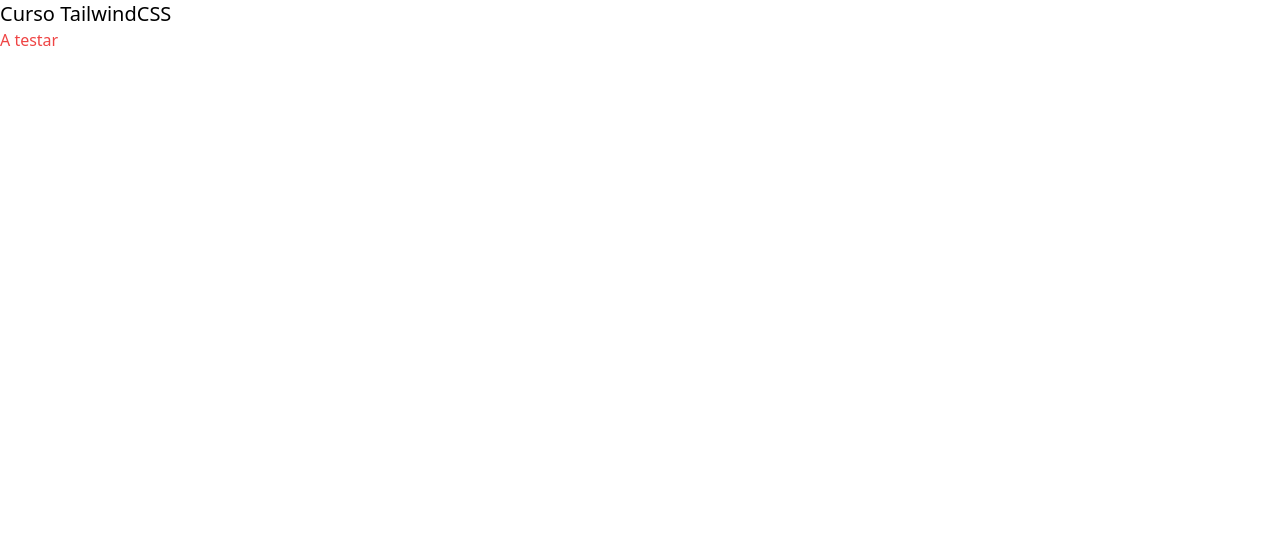
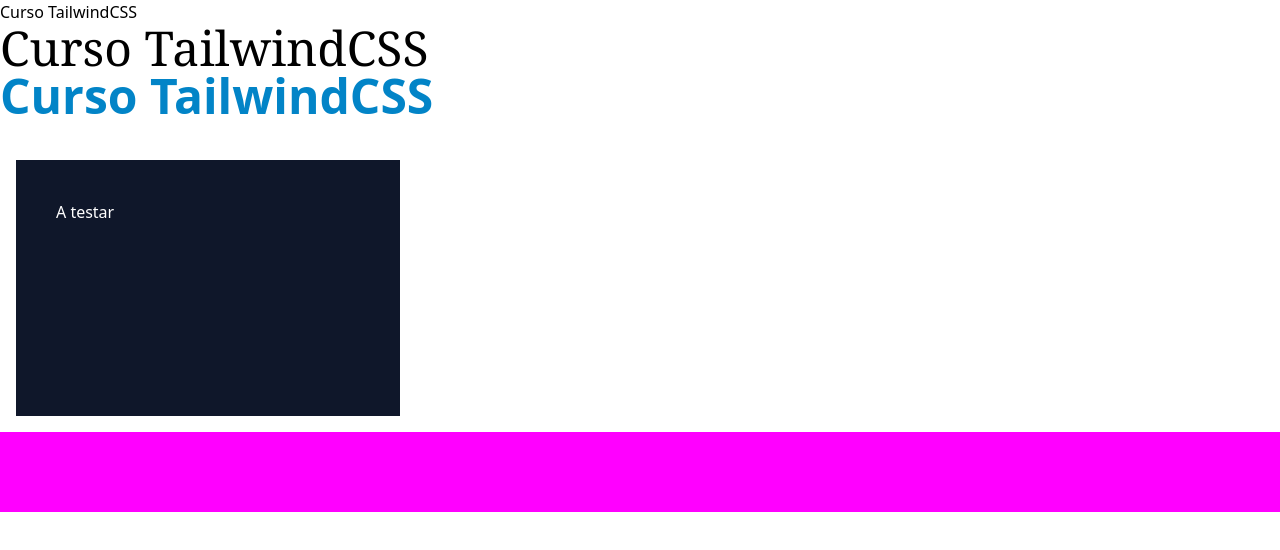
Before and after one commit to bazucas/Tailwind3Refresher, a website: page aula/src/index.html in a window 1280 px wide. Drawn offline with Linux system fonts and the light colour scheme.

Commit message:
Incremento de cores no tailwind.config.cs

```diff
--- a/aula/package.json
+++ b/aula/package.json
@@ -4,7 +4,7 @@
   "description": "",
   "main": "index.js",
   "scripts": {
-    "dev": "npx tailwindcss -i ./src/styles/style.css -o ./styles/output.css --watch"
+    "dev": "npx tailwindcss -i ./styles/style.css -o ./styles/output.css --watch"
   },
   "keywords": [],
   "author": "",
--- a/aula/src/index.html
+++ b/aula/src/index.html
@@ -3,11 +3,21 @@
 <head>
     <meta charset="UTF-8">
     <meta name="viewport" content="width=device-width, initial-scale=1.0">
-    <link rel="stylesheet" href="/styles/output.css">
+    <link rel="stylesheet" href="../styles/output.css">
     <title>Curso TailwindCSS</title>
 </head>
 <body>
-    <h1 class="text-xl">Curso TailwindCSS</h1>
-    <h2 class="text-red-500">A testar</h2>
+    <h1>Curso TailwindCSS</h1>
+    <h1 class="text-5xl font-serif">Curso TailwindCSS</h1>
+    <h1 class="text-5xl font-bold text-sky-600">Curso TailwindCSS</h1>
+    <br>
+
+    <div class="bg-slate-900 w-96 h-64 mx-4 my-4">
+        <h2 class="text-white p-10">A testar</h2>
+    </div>
+
+    <div class="bg-primaria w-full h-20"></div>
+
+    <div class="bg-" #FF00FF=""></div>
 </body>
 </html>
```
Also changed, not shown: aula/styles/output.css.
